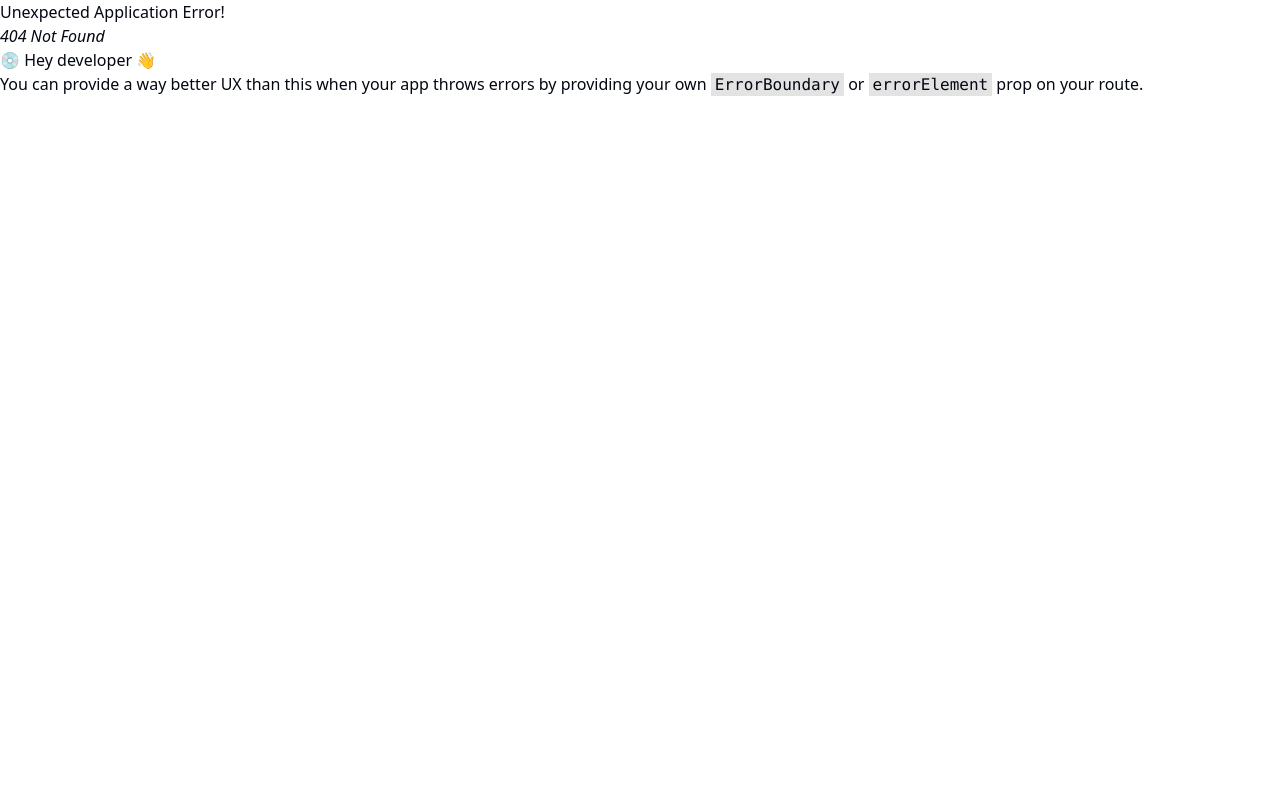
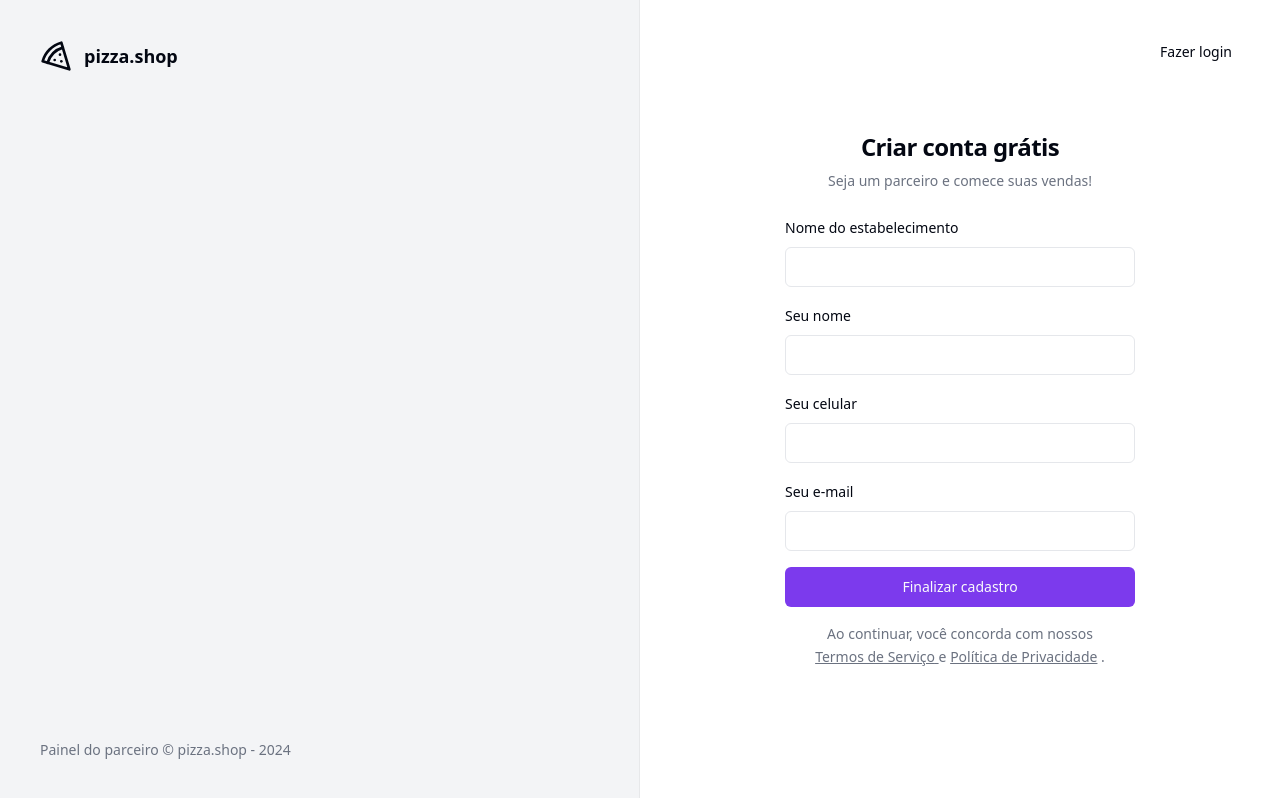
Before and after one commit to LuizaFerri/Pizza-shop, a React (Vite) app: page /sign-up in a window 1280 px wide. Before the commit this address had no page. Built offline with nearby package versions, Linux system fonts and the light colour scheme; the HTML template or start-up script is replaced by a standard one.

Commit message:
Page: Restaurant registration

```diff
--- a/src/pages/_layouts/auth.tsx
+++ b/src/pages/_layouts/auth.tsx
@@ -13,7 +13,7 @@
           Painel do parceiro &copy; pizza.shop - {new Date().getFullYear()}
         </footer>
       </div>
-      <div className="flex flex-col items-center justify-center">
+      <div className="flex flex-col items-center justify-center relative">
         <Outlet />
       </div>
     </div>
--- a/src/pages/auth/sign-in.tsx
+++ b/src/pages/auth/sign-in.tsx
@@ -1,5 +1,6 @@
 import { Helmet } from "react-helmet-async";
 import { useForm } from "react-hook-form";
+import { Link } from "react-router-dom";
 import { z } from "zod";
 import { Button } from "@/components/ui/button";
 import { Label } from "@/components/ui/label";
@@ -28,6 +29,11 @@
     <>
       <Helmet title="Login" />
       <div className="p-8">
+        <Button asChild variant="ghost">
+          <Link to="/sign-up" className="absolute right-8 top-8">
+            Novo estabelecimento
+          </Link>
+        </Button>
         <div className="w-[350px] flex flex-col justify-center gap-6">
           <div className="flex flex-col gap-2 text-center">
             <h1 className="text-2xl font-semibold tracking-tight">
@@ -44,7 +50,6 @@
                 id="email"
                 type="email"
                 className="input"
-                placeholder="Digite seu e-mail"
                 {...register("email")}
               />
             </div>
--- /dev/null
+++ b/src/pages/auth/sign-up.tsx
@@ -0,0 +1,113 @@
+import { Helmet } from "react-helmet-async";
+import { useForm } from "react-hook-form";
+import { z } from "zod";
+import { Button } from "@/components/ui/button";
+import { Label } from "@/components/ui/label";
+import { Input } from "@/components/ui/input";
+import { toast } from "sonner";
+import { Link, useNavigate } from "react-router-dom";
+
+const signUpForm = z.object({
+  restaurantName: z.string(),
+  manegerName: z.string(),
+  phone: z.string(),
+  email: z.string().email(),
+});
+
+type signUpForm = z.infer<typeof signUpForm>;
+
+export function SignUp() {
+  const navigation = useNavigate();
+  const {
+    register,
+    handleSubmit,
+    formState: { isSubmitting },
+  } = useForm<signUpForm>();
+
+  async function handlesignUp(data: signUpForm) {
+    console.log(data);
+    await new Promise((resolve) => setTimeout(resolve, 2000));
+    toast.success("Restaurante cadastrado com sucesso!", {
+      action: {
+        label: "Acessar painel",
+        onClick: () => {
+          navigation("/sign-in");
+        },
+      },
+    });
+  }
+  return (
+    <>
+      <Helmet title="Cadastro" />
+      <div className="p-8">
+        <Button asChild variant="ghost">
+          <Link to="/sign-in" className="absolute right-8 top-8">
+            Fazer login
+          </Link>
+        </Button>
+        <div className="w-[350px] flex flex-col justify-center gap-6">
+          <div className="flex flex-col gap-2 text-center">
+            <h1 className="text-2xl font-semibold tracking-tight">
+              Criar conta grátis
+            </h1>
+            <p className="text-sm text-muted-foreground">
+              Seja um parceiro e comece suas vendas!
+            </p>
+          </div>
+          <form className="space-y-4" onSubmit={handleSubmit(handlesignUp)}>
+            <div className="space-y-2">
+              <Label htmlFor="restaurantName">Nome do estabelecimento</Label>
+              <Input
+                id="restaurantName"
+                type="text"
+                className="input"
+                {...register("restaurantName")}
+              />
+            </div>
+            <div className="space-y-2">
+              <Label htmlFor="manegerName">Seu nome</Label>
+              <Input
+                id="manegerName"
+                type="text"
+                className="input"
+                {...register("email")}
+              />
+            </div>
+            <div className="space-y-2">
+              <Label htmlFor="phone">Seu celular</Label>
+              <Input
+                id="phone"
+                type="tel"
+                className="input"
+                {...register("phone")}
+              />
+            </div>
+            <div className="space-y-2">
+              <Label htmlFor="email">Seu e-mail</Label>
+              <Input
+                id="email"
+                type="email"
+                className="input"
+                {...register("email")}
+              />
+            </div>
+            <Button className="w-full" type="submit" disabled={isSubmitting}>
+              Finalizar cadastro
+            </Button>
+            <p className="px-6 text-center text-sm leading-relaxed text-muted-foreground">
+              Ao continuar, você concorda com nossos{" "}
+              <a href="" className="underline">
+                Termos de Serviço{" "}
+              </a>{" "}
+              e{" "}
+              <a href="" className="underline">
+                Política de Privacidade
+              </a>{" "}
+              .
+            </p>
+          </form>
+        </div>
+      </div>
+    </>
+  );
+}
--- a/src/routes.tsx
+++ b/src/routes.tsx
@@ -1,6 +1,7 @@
 import { createBrowserRouter } from "react-router-dom";
 import { Dashboard } from "./pages/auth/app/dashboard";
 import { SignIn } from "./pages/auth/sign-in";
+import { SignUp } from "./pages/auth/sign-up";
 import { AppLayout } from "./pages/_layouts/app";
 import { AuthLayout } from "./pages/_layouts/auth";
 
@@ -24,6 +25,10 @@
         path: "/sign-in",
         element: <SignIn />,
       },
+      {
+        path: "/sign-up",
+        element: <SignUp />,
+      },
     ],
   },
 ]);
```
